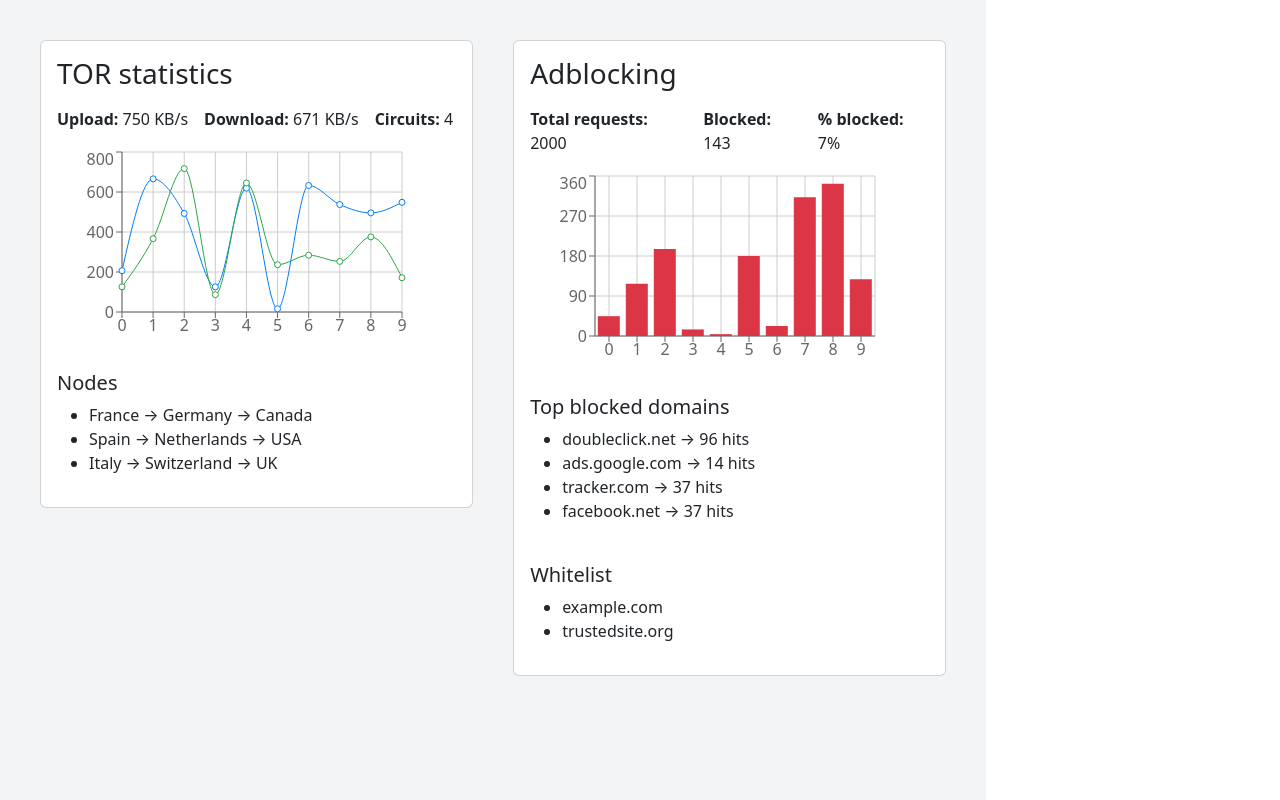
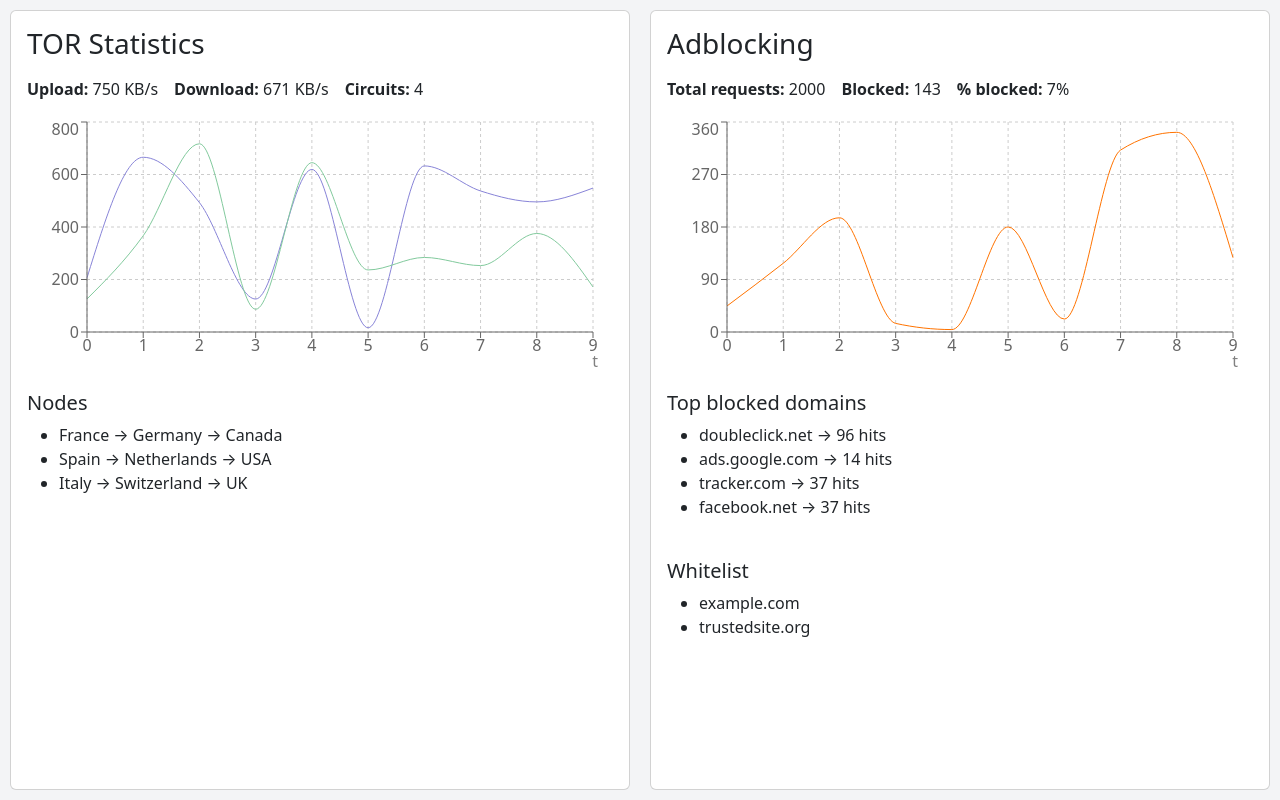
Before and after one commit to jsolegar/Privacy-Box, a React (Vite) app in the folder privacy-dashboard/: page / in a window 1280 px wide. Built offline with nearby package versions, Linux system fonts and the light colour scheme.

Commit message:
Estatics Creats

```diff
--- a/privacy-dashboard/src/App.jsx
+++ b/privacy-dashboard/src/App.jsx
@@ -6,34 +6,42 @@ import { getMockTorStats, getMockAdblockStats } from "./data/mockData";
 export default function App() {
   const [tor, setTor] = useState(getMockTorStats());
   const [adblock, setAdblock] = useState(getMockAdblockStats());
+  const [isMobile, setIsMobile] = useState(window.innerWidth <= 768);
 
+  // Actualitza dades cada 3s
   useEffect(() => {
     const interval = setInterval(() => {
       setTor(getMockTorStats());
       setAdblock(getMockAdblockStats());
     }, 3000);
+    return () => clearInterval(interval);
+  }, []);
 
-    return () => clearInterval(interval);
+  // Detecta canvi de mida
+  useEffect(() => {
+    const handleResize = () => setIsMobile(window.innerWidth <= 768);
+    window.addEventListener("resize", handleResize);
+    return () => window.removeEventListener("resize", handleResize);
   }, []);
 
   return (
     <div
       style={{
         display: "flex",
-        flexDirection: "row",
+        flexDirection: isMobile ? "column" : "row",
         minHeight: "100vh",
+        width: "100vw",        // <-- afegir aquesta línia
         background: "#f3f4f6",
-        padding: "40px",
+        padding: "10px",
         boxSizing: "border-box",
+        gap: "20px"
       }}
     >
-      {/* LEFT HALF: TOR */}
-      <div style={{ flex: 1, paddingRight: "20px" }}>
+
+      <div style={{ flex: 1, display: "flex", flexDirection: "column" }}>
         <TorStats data={tor} />
       </div>
-
-      {/* RIGHT HALF: ADBLOCK */}
-      <div style={{ flex: 1, paddingLeft: "20px" }}>
+      <div style={{ flex: 1, display: "flex", flexDirection: "column" }}>
         <AdblockStats data={adblock} />
       </div>
     </div>
--- a/privacy-dashboard/src/components/AdblockChart.jsx
+++ b/privacy-dashboard/src/components/AdblockChart.jsx
@@ -1,13 +1,27 @@
-import { BarChart, Bar, CartesianGrid, XAxis, YAxis, Tooltip } from "recharts";
+import {
+  LineChart,
+  Line,
+  XAxis,
+  YAxis,
+  Tooltip,
+  CartesianGrid,
+  ResponsiveContainer
+} from "recharts";
 
 export default function AdblockChart({ data }) {
+  if (!data || data.length === 0) return <p>No chart data</p>;
+
   return (
-    <BarChart width={350} height={200} data={data}>
-      <CartesianGrid stroke="#ccc" />
-      <XAxis dataKey="time" />
-      <YAxis />
-      <Tooltip />
-      <Bar dataKey="blocked" fill="#dc3545" />
-    </BarChart>
+    <div style={{ width: "100%", height: 250 }}>
+      <ResponsiveContainer>
+        <LineChart data={data} margin={{ top: 5, right: 20, bottom: 5, left: 0 }}>
+          <CartesianGrid strokeDasharray="3 3" />
+          <XAxis dataKey="time" label={{ value: "t", position: "insideBottomRight", offset: -5 }} />
+          <YAxis />
+          <Tooltip />
+          <Line type="monotone" dataKey="blocked" stroke="#ff7300" dot={false} />
+        </LineChart>
+      </ResponsiveContainer>
+    </div>
   );
 }
--- a/privacy-dashboard/src/components/AdblockStats.jsx
+++ b/privacy-dashboard/src/components/AdblockStats.jsx
@@ -2,19 +2,13 @@ import AdblockChart from "./AdblockChart";
 
 export default function AdblockStats({ data }) {
   return (
-    <div className="card p-3">
+    <div className="card p-3" style={{ height: "100%" }}>
       <h3 className="mb-3">Adblocking</h3>
 
       <div className="mb-3 d-flex" style={{ gap: "16px" }}>
-        <div>
-          <strong>Total requests:</strong> {data.total}
-        </div>
-        <div>
-          <strong>Blocked:</strong> {data.blocked}
-        </div>
-        <div>
-          <strong>% blocked:</strong> {data.percent}%
-        </div>
+        <div><strong>Total requests:</strong> {data.total}</div>
+        <div><strong>Blocked:</strong> {data.blocked}</div>
+        <div><strong>% blocked:</strong> {data.percent}%</div>
       </div>
 
       <AdblockChart data={data.history} />
@@ -22,9 +16,7 @@ export default function AdblockStats({ data }) {
       <h5 className="mt-4">Top blocked domains</h5>
       <ul>
         {data.topDomains.map((d) => (
-          <li key={d.domain}>
-            {d.domain} → {d.hits} hits
-          </li>
+          <li key={d.domain}>{d.domain} → {d.hits} hits</li>
         ))}
       </ul>
 
--- a/privacy-dashboard/src/components/TorChart.jsx
+++ b/privacy-dashboard/src/components/TorChart.jsx
@@ -1,14 +1,28 @@
-import { LineChart, Line, CartesianGrid, XAxis, YAxis, Tooltip } from "recharts";
+import {
+  LineChart,
+  Line,
+  XAxis,
+  YAxis,
+  Tooltip,
+  CartesianGrid,
+  ResponsiveContainer
+} from "recharts";
 
 export default function TorChart({ data }) {
+  if (!data || data.length === 0) return <p>No chart data available</p>;
+
   return (
-    <LineChart width={350} height={200} data={data}>
-      <CartesianGrid stroke="#ccc" />
-      <XAxis dataKey="time" />
-      <YAxis />
-      <Tooltip />
-      <Line type="monotone" dataKey="upload" stroke="#007bff" />
-      <Line type="monotone" dataKey="download" stroke="#28a745" />
-    </LineChart>
+    <div style={{ width: "100%", height: 250 }}>
+      <ResponsiveContainer>
+        <LineChart data={data} margin={{ top: 5, right: 20, bottom: 5, left: 0 }}>
+          <CartesianGrid strokeDasharray="3 3" />
+          <XAxis dataKey="time" label={{ value: "t", position: "insideBottomRight", offset: -5 }} />
+          <YAxis />
+          <Tooltip />
+          <Line type="monotone" dataKey="upload" stroke="#8884d8" dot={false} />
+          <Line type="monotone" dataKey="download" stroke="#82ca9d" dot={false} />
+        </LineChart>
+      </ResponsiveContainer>
+    </div>
   );
 }
--- a/privacy-dashboard/src/components/TorStats.jsx
+++ b/privacy-dashboard/src/components/TorStats.jsx
@@ -2,19 +2,13 @@ import TorChart from "./TorChart";
 
 export default function TorStats({ data }) {
   return (
-    <div className="card p-3">
-      <h3 className="mb-3">TOR statistics</h3>
+    <div className="card p-3" style={{ height: "100%" }}>
+      <h3 className="mb-3">TOR Statistics</h3>
 
       <div className="mb-3 d-flex" style={{ gap: "16px" }}>
-        <div>
-          <strong>Upload:</strong> {data.upload} KB/s
-        </div>
-        <div>
-          <strong>Download:</strong> {data.download} KB/s
-        </div>
-        <div>
-          <strong>Circuits:</strong> {data.circuits}
-        </div>
+        <div><strong>Upload:</strong> {data.upload} KB/s</div>
+        <div><strong>Download:</strong> {data.download} KB/s</div>
+        <div><strong>Circuits:</strong> {data.circuits}</div>
       </div>
 
       <TorChart data={data.history} />
```
Also changed, not shown: 1 other file (tests, documents, lock files or other folders).
